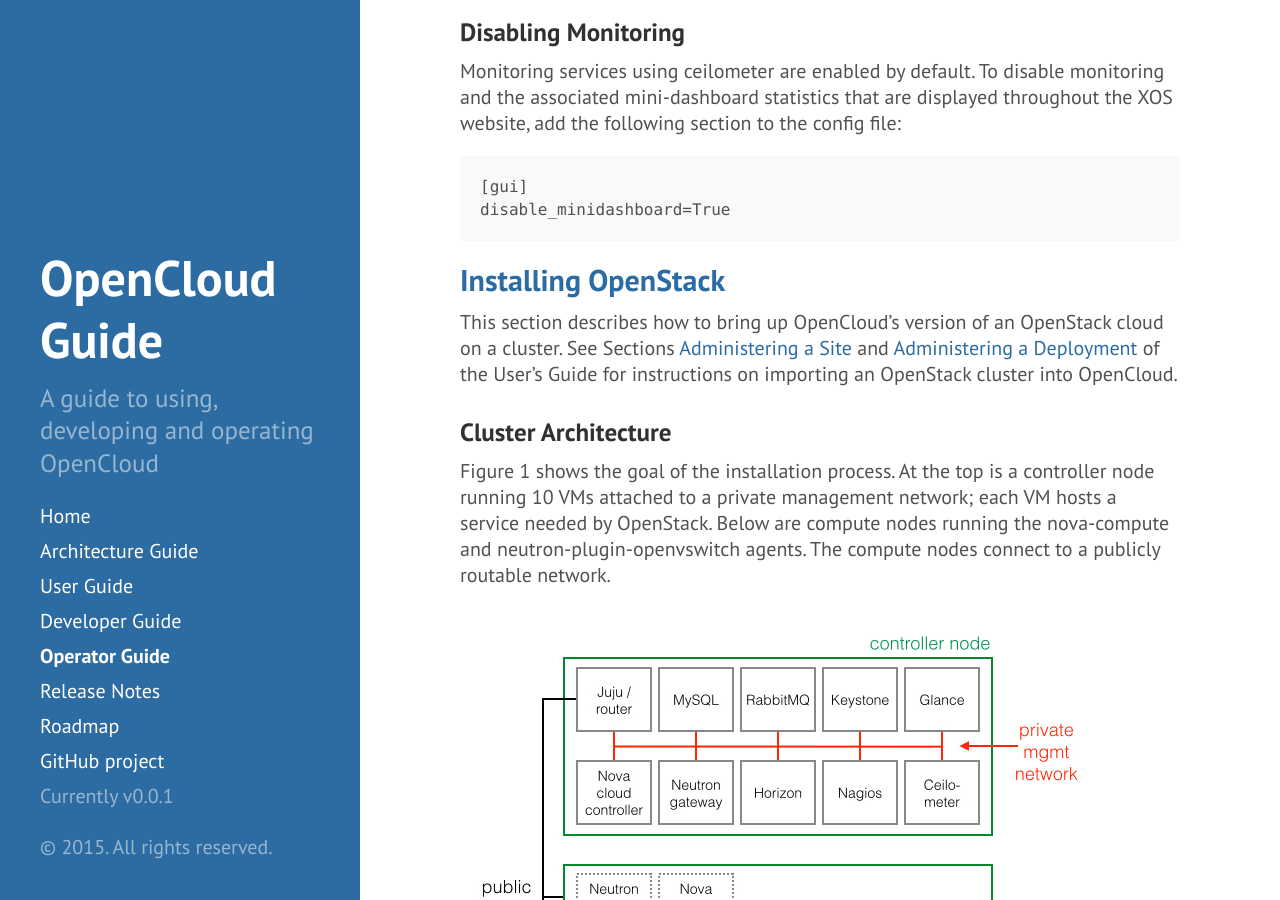
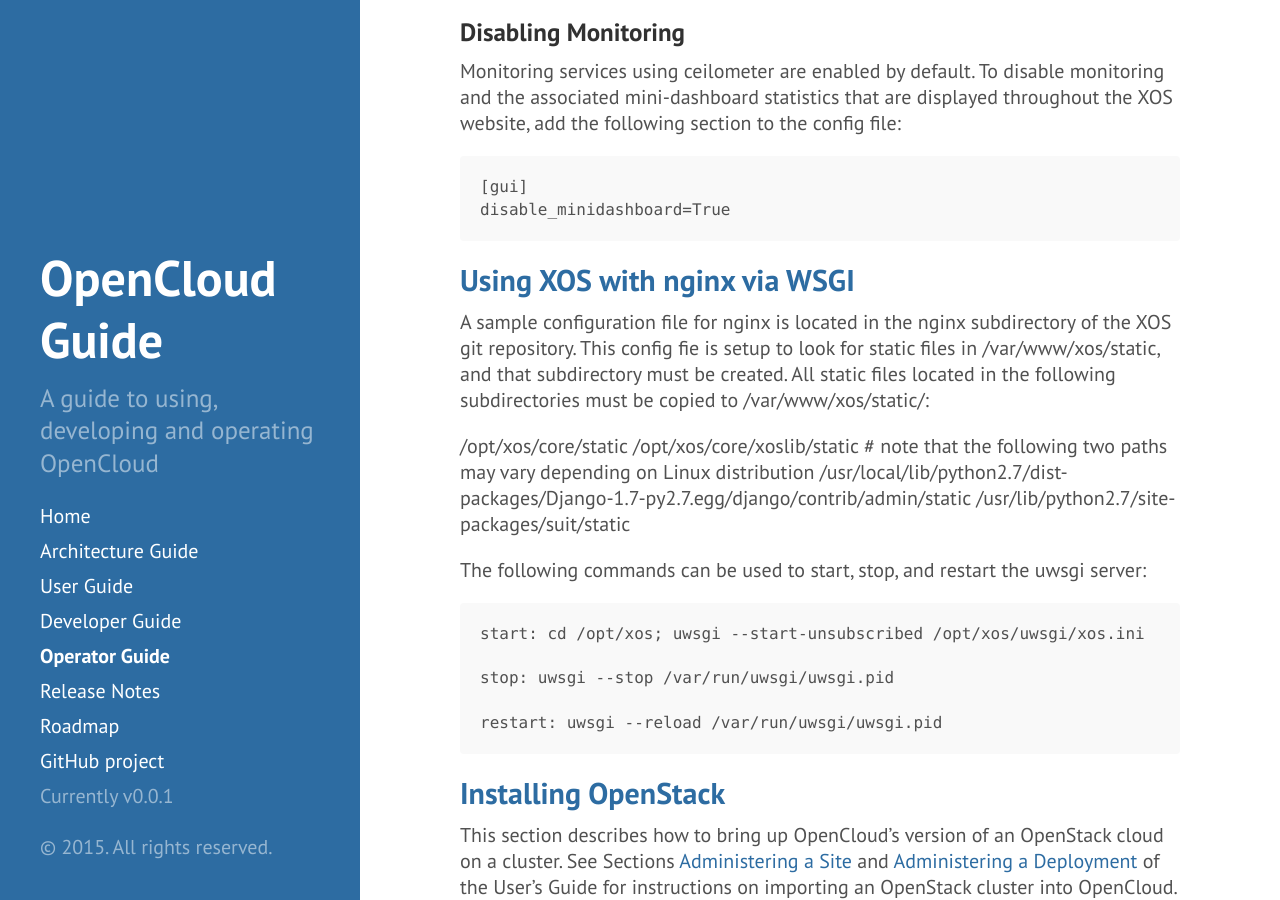
Before and after one commit to open-cloud/open-cloud.github.io.old, a Jekyll site: the page built from 3_operator.md, in a window 1280 px wide and 900 px high, scrolled down 692 px. Built offline with Jekyll 4.4.1, drawn with Linux system fonts in a browser that asks for light colours; Markdown is read by kramdown in place of the engine named in the settings.

Commit message:
wsgi instructions

```diff
--- a/3_operator.md
+++ b/3_operator.md
@@ -39,6 +39,27 @@
 
     [gui]
     disable_minidashboard=True
+
+##Using XOS with nginx via WSGI
+
+A sample configuration file for nginx is located in the nginx subdirectory of
+the XOS git repository. This config fie is setup to look for static files in
+/var/www/xos/static, and that subdirectory must be created. All static files
+located in the following subdirectories must be copied to /var/www/xos/static/:
+
+   /opt/xos/core/static
+   /opt/xos/core/xoslib/static
+   # note that the following two paths may vary depending on Linux distribution
+   /usr/local/lib/python2.7/dist-packages/Django-1.7-py2.7.egg/django/contrib/admin/static
+   /usr/lib/python2.7/site-packages/suit/static
+
+The following commands can be used to start, stop, and restart the uwsgi server:
+
+    start: cd /opt/xos; uwsgi --start-unsubscribed /opt/xos/uwsgi/xos.ini
+
+    stop: uwsgi --stop /var/run/uwsgi/uwsgi.pid
+
+    restart: uwsgi --reload /var/run/uwsgi/uwsgi.pid
 
 ##<a name="install-openstack">Installing OpenStack</a>
 
```
